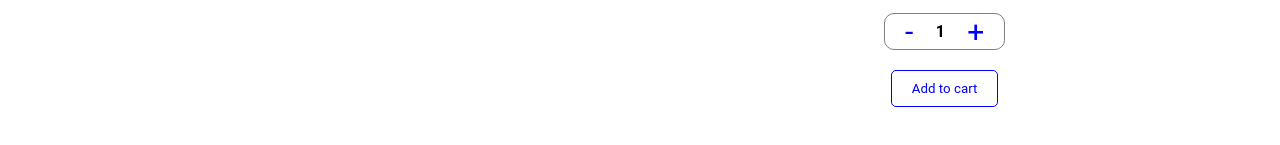
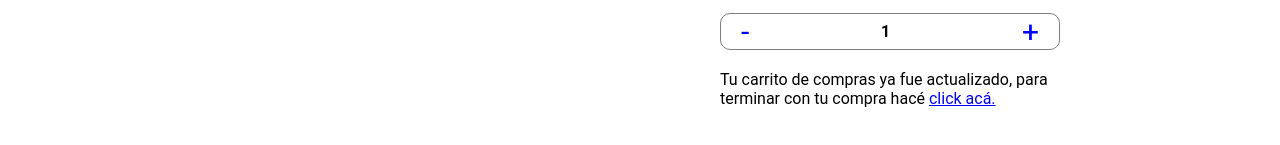
Before and after one commit to darking98/bansky-store2.0, a React (Create React App) app in the folder client/: page /product/1 in a window 1280 px wide. Both pictures are taken after a click on the button "Add to cart". Shown: the part 321-466 px from the top of the page. Built offline with nearby package versions, Linux system fonts and the light colour scheme; no server answers.

Commit message:
updating counter

```diff
--- a/client/src/App.js
+++ b/client/src/App.js
@@ -5,6 +5,8 @@ import ItemDetail from "./components/ItemDetail";
 import Home from "./components/Home";
 import { BrowserRouter as Router, Route, Switch } from "react-router-dom";
 import CartProvider from "./context/Context";
+import Cart from "./components/Cart";
+
 function App() {
   const [openMenu, setOpenMenu] = useState(false);
 
@@ -18,6 +20,7 @@ function App() {
             <Route path={"/products"} component={ItemListContainer} />
             <Route path={"/category/:id"} component={ItemListContainer} />
             <Route path={"/product/:id"} component={ItemDetail} />
+            <Route path ={"/cart"} component ={Cart}/>
           </Switch>
         </div>
       </Router>
--- /dev/null
+++ b/client/src/components/Cart.js
@@ -0,0 +1,19 @@
+import React,{useContext} from 'react'
+import { CartContext } from '../context/Context'
+
+const Cart = () => {
+
+    const {cartProducts} = useContext(CartContext)
+
+    return (
+        <div>
+            {
+                cartProducts.map(product => (
+                    <div>{product.title} x{product.qty}</div>
+                ))
+            }
+        </div>
+    )
+}
+
+export default Cart
--- a/client/src/components/CartMenu.js
+++ b/client/src/components/CartMenu.js
@@ -1,4 +1,4 @@
-import React,{useContext} from 'react'
+import React,{useContext, useEffect} from 'react'
 import { CartContext } from '../context/Context'
 import {AiFillCloseCircle} from 'react-icons/ai'
 import {IoMdRemoveCircleOutline} from 'react-icons/io'
@@ -6,6 +6,12 @@ const CartMenu = ({setOpenMenu,openMenu, children}) => {
 
     const { cartProducts, cartCounter, removeItem, removeAllItems } = useContext(CartContext);
     console.log(cartCounter)
+
+
+
+    useEffect(() => {
+        console.log(cartProducts)
+    }, [cartProducts])
 
     return (
         <div className="nav-cart">
--- a/client/src/components/ItemCount.js
+++ b/client/src/components/ItemCount.js
@@ -1,10 +1,11 @@
 import React, {useContext} from 'react'
 import { CartContext } from '../context/Context'
+import { Link } from 'react-router-dom';
 
 
 const ItemCount = ({counter, setCounter, stock, product}) => {
 
-    const { addToCart } = useContext(CartContext);
+    const { addToCart, hideCounter, setHideCounter } = useContext(CartContext);
 
     const handleCounter = (e) => {
         if(e.target.innerText === '-' && counter !== 1){
@@ -12,7 +13,9 @@ const ItemCount = ({counter, setCounter, stock, product}) => {
         }else if(e.target.innerText === '+' && counter < stock){
             setCounter(counter+1);
         }
+        setHideCounter(false)
     }
+
 
     return (
         <div className="detail-add-cart">
@@ -22,7 +25,12 @@ const ItemCount = ({counter, setCounter, stock, product}) => {
                 <button onClick={handleCounter}>+</button>
             </div>
             <div className="detail-button-container">
-                <button onClick={() => addToCart(product, counter)}>Add to cart</button>
+                {
+                    hideCounter ? <p>Tu carrito de compras ya fue actualizado, para terminar con tu compra hacé <Link to="/cart">click acá.</Link></p>
+                    :
+                    <button onClick={() => addToCart(product, counter)}>Add to cart</button>
+
+                }
             </div>
 
         </div>
--- a/client/src/components/ItemDetail.js
+++ b/client/src/components/ItemDetail.js
@@ -1,17 +1,21 @@
-import React, { useState, useEffect } from "react";
+import React, { useState, useEffect, useContext } from "react";
 import { useParams } from "react-router";
+import { CartContext } from "../context/Context";
 import { getCategory } from "../fetch/getItems";
 import ItemCount from "./ItemCount";
 
 const ItemDetail = () => {
+
   const { id } = useParams();
   const [product, setProduct] = useState([]);
   const [counter, setCounter] = useState(1);
+  const {setHideCounter} = useContext(CartContext)
 
   useEffect(() => {
     getCategory().then((res) =>
       setProduct(res.find((element) => element.id === id))
     );
+    setHideCounter(false)
   }, [id]);
 
   return (
--- a/client/src/context/Context.js
+++ b/client/src/context/Context.js
@@ -6,8 +6,10 @@ const CartProvider = ({children}) => {
 
     const [cartProducts, setCartProducts] = useState([]);
     const [cartCounter, setCartCounter] = useState(0);
+    const [hideCounter, setHideCounter] = useState(false)
 
     const addToCart = (item, qty) => {
+      if(cartProducts.find(product => product.qty + qty > item.stock))return
       if (cartProducts.find(product => product.title === item.title)) {
         const copy = [...cartProducts];
         const repeteadIndex = cartProducts.findIndex(
@@ -22,6 +24,8 @@ const CartProvider = ({children}) => {
           setCartProducts([...cartProducts, { ...item, qty }]);
         }
       setCartCounter(prev => prev + qty);
+
+      setHideCounter(!hideCounter)
     }
 
     const removeItem = (item) => {
@@ -35,7 +39,7 @@ const CartProvider = ({children}) => {
     }
 
     return (
-        <CartContext.Provider value={{cartProducts, cartCounter, addToCart, removeItem, removeAllItems}}>
+        <CartContext.Provider value={{cartProducts, cartCounter, hideCounter, addToCart, removeItem, removeAllItems, setHideCounter }}>
             {children}
         </CartContext.Provider>
     )
```
Lines whose indentation alone changed are shown as unchanged.
